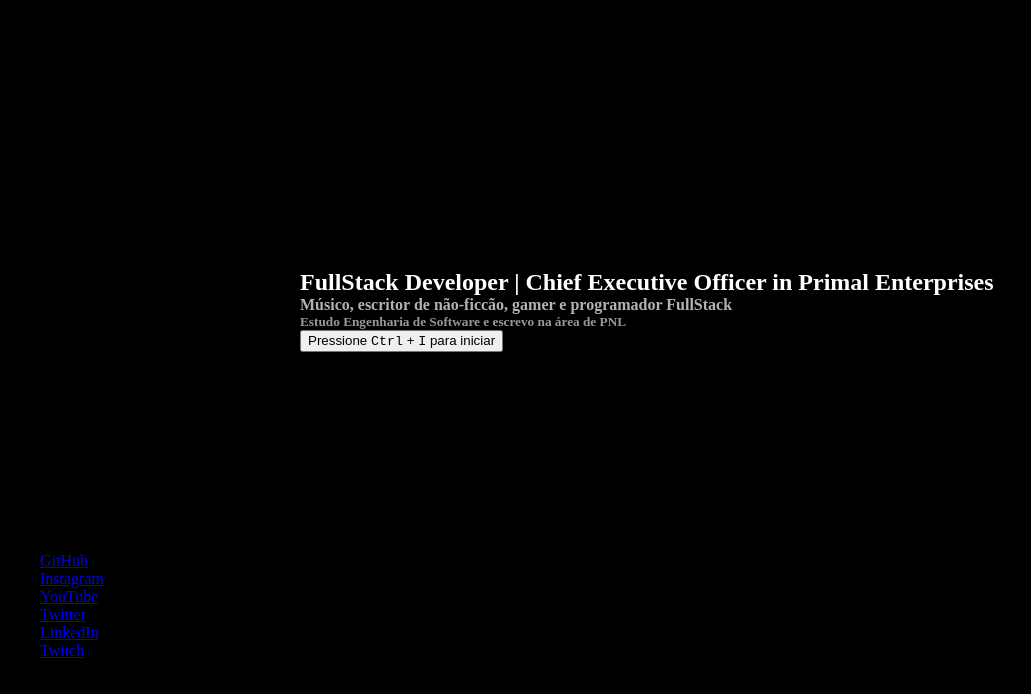
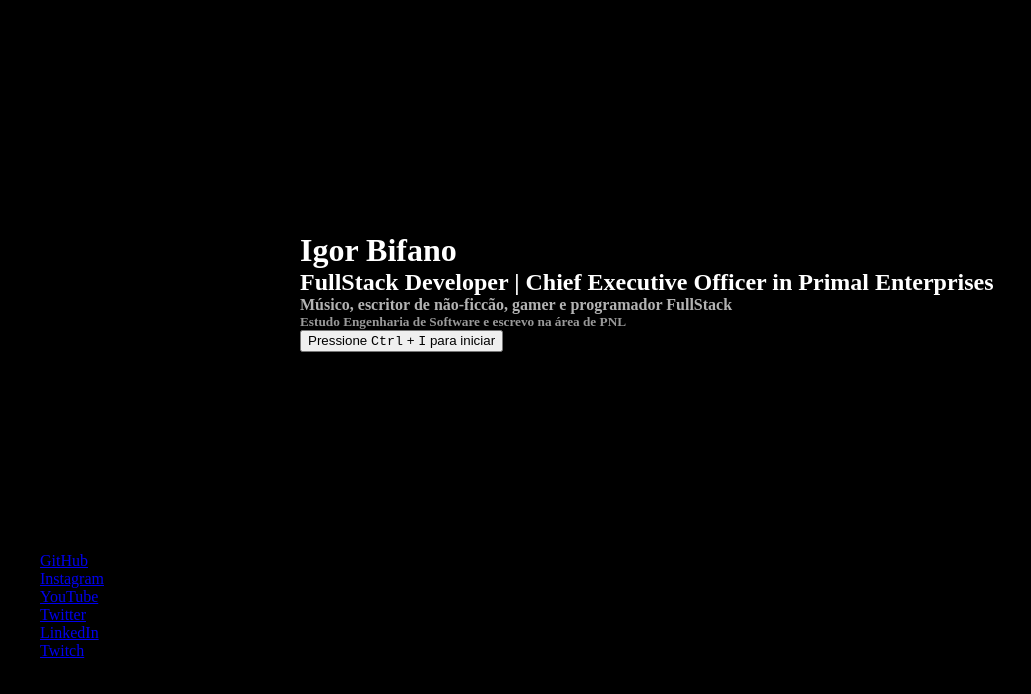
Before and after one commit to IgorBifano/my-site, a plain HTML site: page index.html in a window 1280 px wide. Shown: the part 98-792 px from the top of the page, without its empty margins (0-1031 px from the left). Drawn offline with Linux system fonts and the light colour scheme.

Commit message:
Walking with first project my page

```diff
--- a/style-index.css
+++ b/style-index.css
@@ -29,7 +29,7 @@
 }
 
 #my-name {
-    color: linear-gradient(rgb(255,120,9), rgb(0,0,0));
+    color:rgb(255,255,255);
     margin-left: 300px;
     margin-top: 250px;
 }
```
